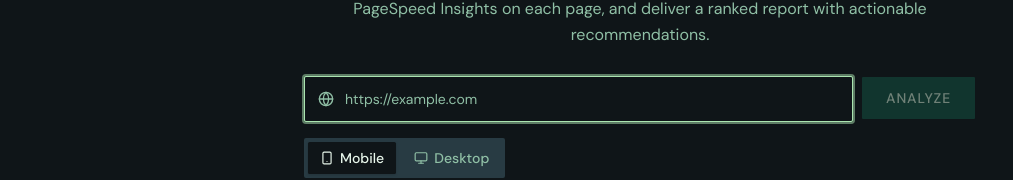
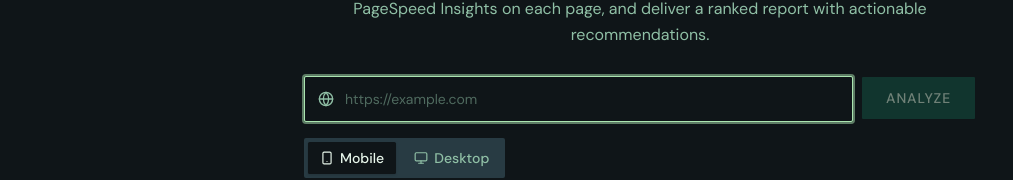
Before and after one commit to burhanupad-create/site-analyzer, a Next.js app: page / in a window 1280 px wide. Shown: the part 400-580 px from the top of the page, without its empty margins (0-1013 px from the left). Built offline with nearby package versions, Linux system fonts and the light colour scheme.

Commit message:
TC Quick Feedback

```diff
--- a/src/components/dashboard/UrlInputForm.tsx
+++ b/src/components/dashboard/UrlInputForm.tsx
@@ -61,7 +61,7 @@
             className={cn(
               "w-full pl-10 pr-4 py-3 rounded-lg border bg-background text-sm",
               "focus:outline-none focus:ring-2 focus:ring-primary/50 focus:border-primary",
-              "placeholder:text-muted-foreground transition-colors",
+              "placeholder:text-muted-foreground/50 transition-colors",
               error && "border-red-400 focus:ring-red-300"
             )}
             disabled={loading}
```
